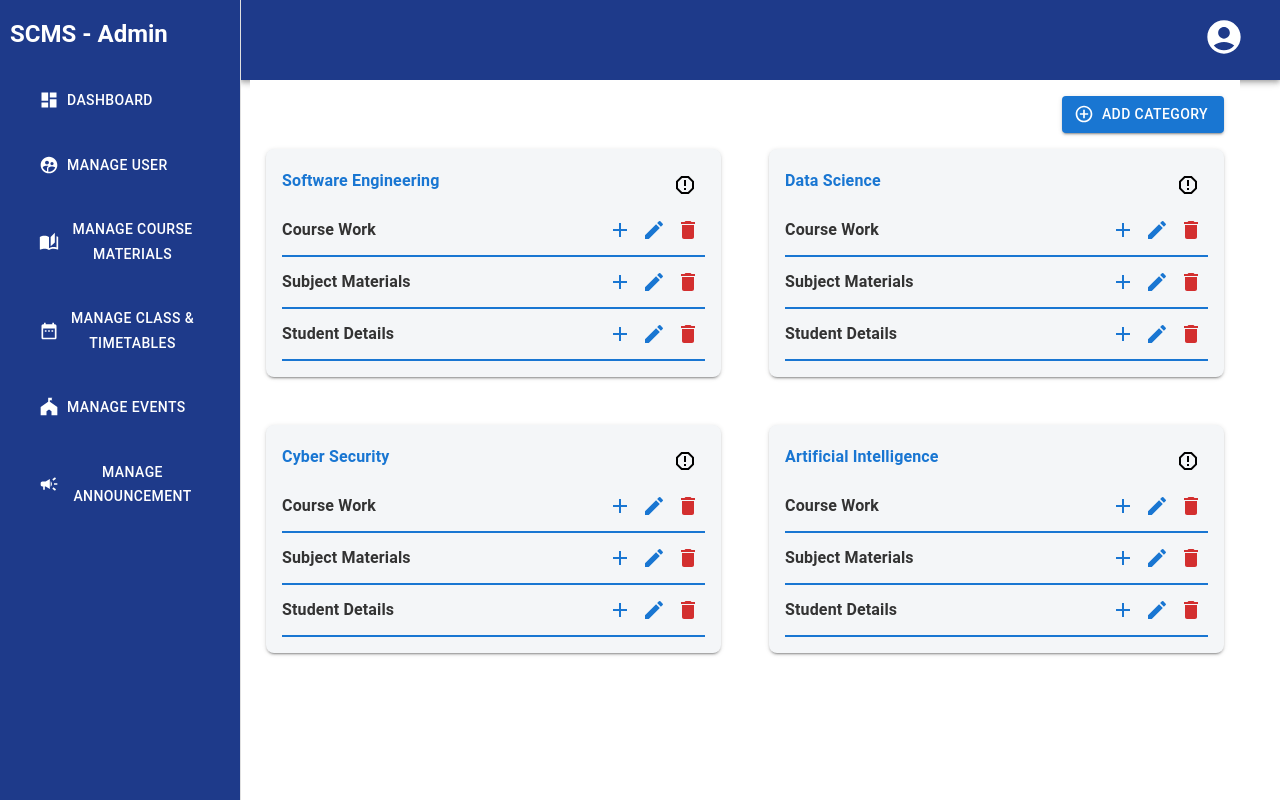
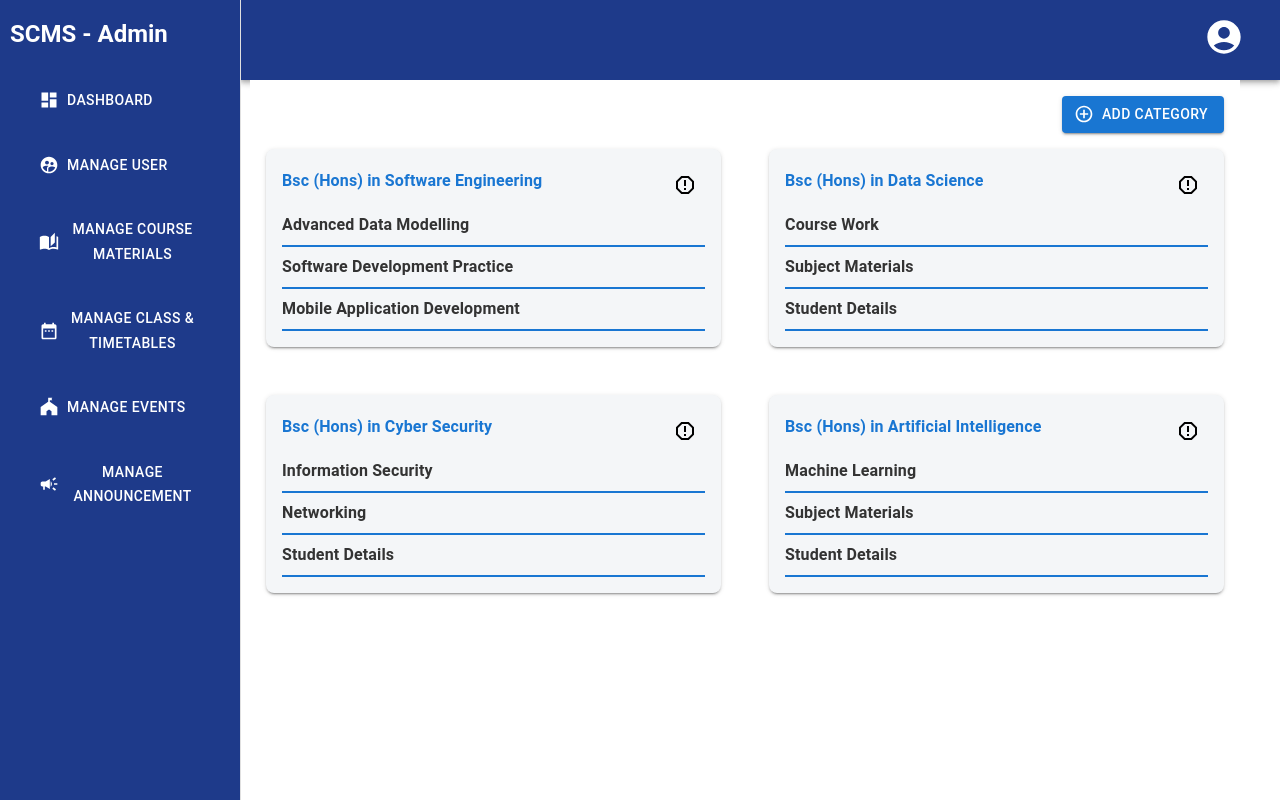
Before and after one commit to Shashika-Liyanage/LMS_SCMS, a React (Create React App) app: page /admin/degreeAdmin in a window 1280 px wide. Built offline with nearby package versions, Linux system fonts and the light colour scheme.

Commit message:
Some modifications

```diff
--- a/src/Components/Pages/AdminLMS/Degree/DegreeA.js
+++ b/src/Components/Pages/AdminLMS/Degree/DegreeA.js
@@ -12,19 +12,17 @@
   DialogContent,
   DialogActions,
 } from '@mui/material';
-import AddIcon from '@mui/icons-material/Add';
-import EditIcon from '@mui/icons-material/Edit';
-import DeleteIcon from '@mui/icons-material/Delete';
+
 import AddCircleOutlineIcon from '@mui/icons-material/AddCircleOutline';
 import ReportGmailerrorredIcon from '@mui/icons-material/ReportGmailerrorred';
 import AdminSidebar from '../AdminSidebar/AdminSidebar';
 import Navbar from '../../../NavBar/Navbar';
 
 const initialCategories = [
-  { title: 'Software Engineering', items: ['Course Work', 'Subject Materials', 'Student Details'] },
-  { title: 'Data Science', items: ['Course Work', 'Subject Materials', 'Student Details'] },
-  { title: 'Cyber Security', items: ['Course Work', 'Subject Materials', 'Student Details'] },
-  { title: 'Artificial Intelligence', items: ['Course Work', 'Subject Materials', 'Student Details'] },
+  { title: 'Bsc (Hons) in Software Engineering', items: ['Advanced Data Modelling', 'Software Development Practice', 'Mobile Application Development'] },
+  { title: 'Bsc (Hons) in Data Science', items: ['Course Work', 'Subject Materials', 'Student Details'] },
+  { title: 'Bsc (Hons) in Cyber Security', items: ['Information Security', 'Networking', 'Student Details'] },
+  { title: 'Bsc (Hons) in Artificial Intelligence', items: ['Machine Learning', 'Subject Materials', 'Student Details'] },
 ];
 
 const DegreeA = () => {
@@ -171,17 +169,7 @@
                     }}
                   >
                     <Typography sx={{ fontWeight: 'bold', color: '#333' }}>{item}</Typography>
-                    <Box>
-                      <IconButton size="small">
-                        <AddIcon sx={{ color: '#1976D2' }} />
-                      </IconButton>
-                      <IconButton size="small">
-                        <EditIcon sx={{ color: '#1976D2' }} />
-                      </IconButton>
-                      <IconButton size="small">
-                        <DeleteIcon sx={{ color: '#d32f2f' }} />
-                      </IconButton>
-                    </Box>
+
                   </Box>
                 ))}
               </Box>
--- /dev/null
+++ b/src/Components/Pages/AdminLMS/DegreeSubject.js
@@ -0,0 +1,9 @@
+import React from 'react'
+
+function DegreeSubject() {
+  return (
+    <div>DegreeSubject</div>
+  )
+}
+
+export default DegreeSubject
--- a/src/Router/Routers.js
+++ b/src/Router/Routers.js
@@ -13,6 +13,7 @@
 import CourseMaterial from '../Components/Pages/CourseMaterial';
 import CourseDetails from '../Components/Pages/Student/CourseDetails';
 import DegreeA from '../Components/Pages/AdminLMS/Degree/DegreeA';
+import DegreeSubject from '../Components/Pages/AdminLMS/DegreeSubject';
 
 const Routers = () => {
   return (
@@ -26,9 +27,11 @@
       </Route>
 
       <Route path="/admin" element={<AdminL />}>
-        {/* <Route index element={<Navigate to="/view-home" />} /> */}
+        {/* <Route index element={<Navigate to="/view-home" />} /> */}DegreeSubject
         <Route path = "/admin" element={<Admin />} />
         <Route path = "degreeAdmin" element={<DegreeA />} />
+        <Route path = "degreeAdmin" element={<DegreeSubject />} />
+
 
       </Route>
 
```
